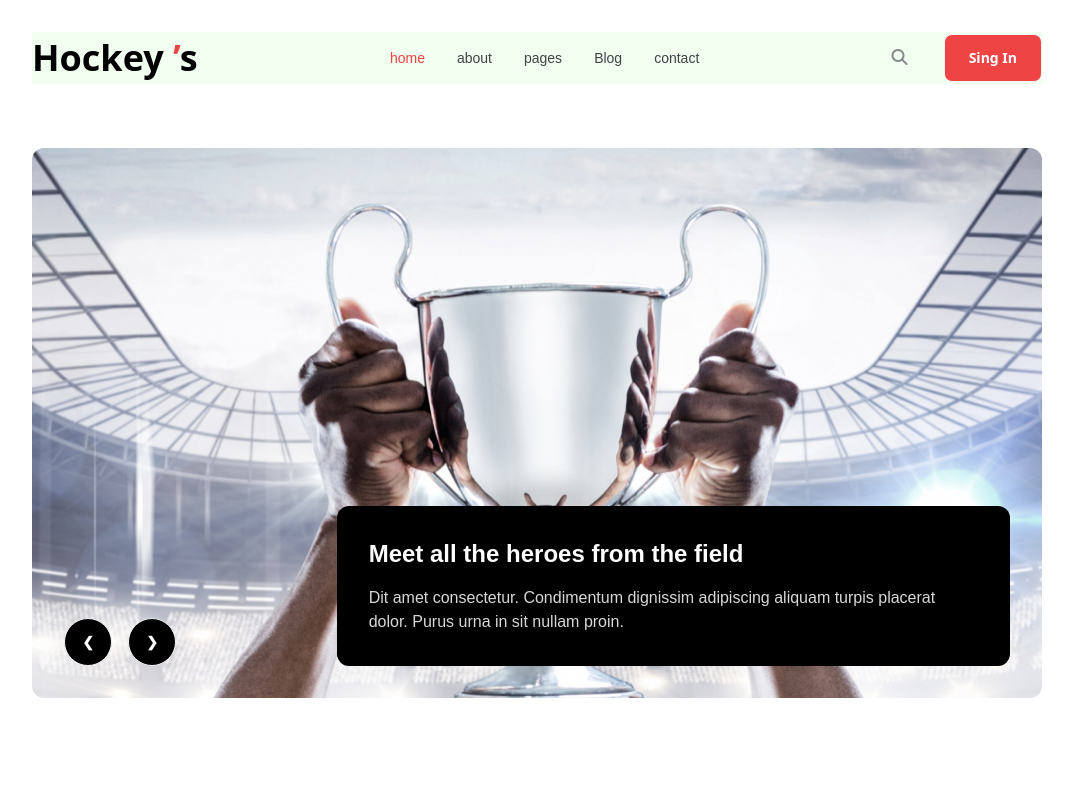
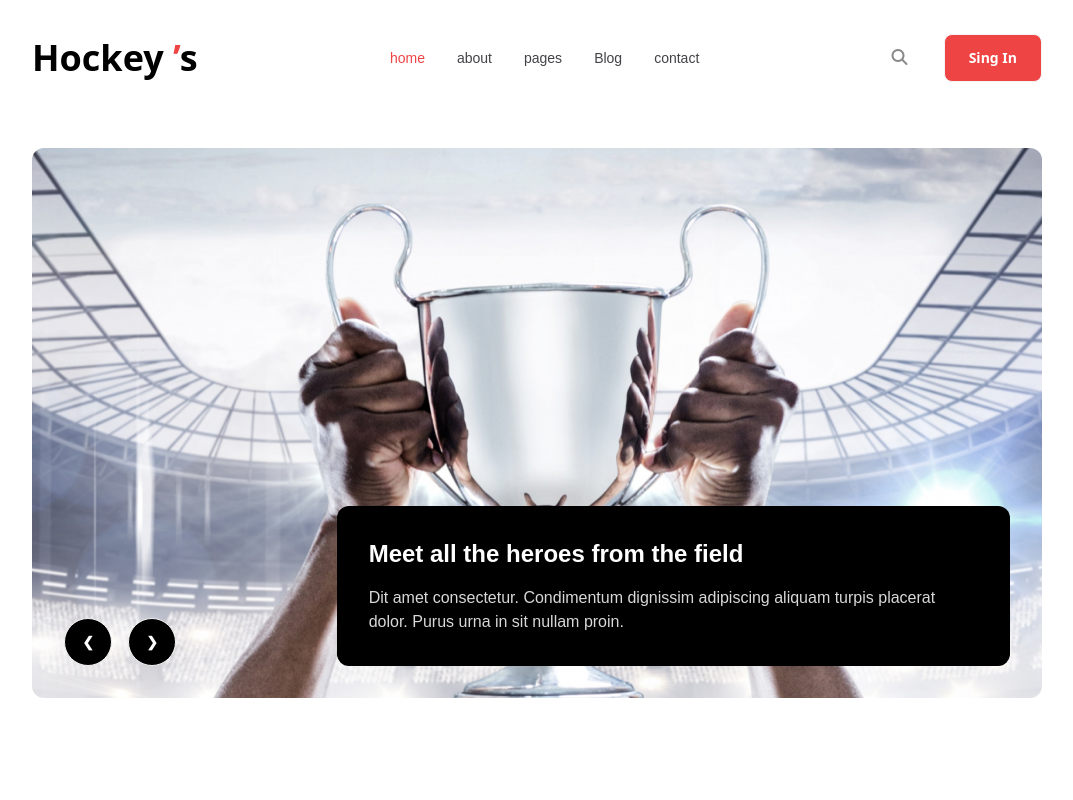
Before and after one commit to Devmdmainuddin/Hockey, a plain HTML site: page index.html in a window 1280 px wide. Shown: the top 800 px of the page, without its empty margins (103-1176 px from the left). Drawn offline with nearby package versions, Linux system fonts and the light colour scheme.

Commit message:
header background change

```diff
--- a/index.html
+++ b/index.html
@@ -25,7 +25,7 @@
 <body>
     <header class=" ">
         <div class="max-w-[1440px] py-8 lg:mx-[135px] mx-5">
-          <nav class="bg-[#F0FFF0]">
+          <nav class="">
             <div class="flex justify-between items-center">
               <div class="dropdown">
                 <a tabindex="0" class=" text-black text-4xl font-extrabold"><i class="fa-solid fa-bars md:hidden inline-block mr-3"></i> Hockey <span class="text-red-500">’</span>s</a>
```
